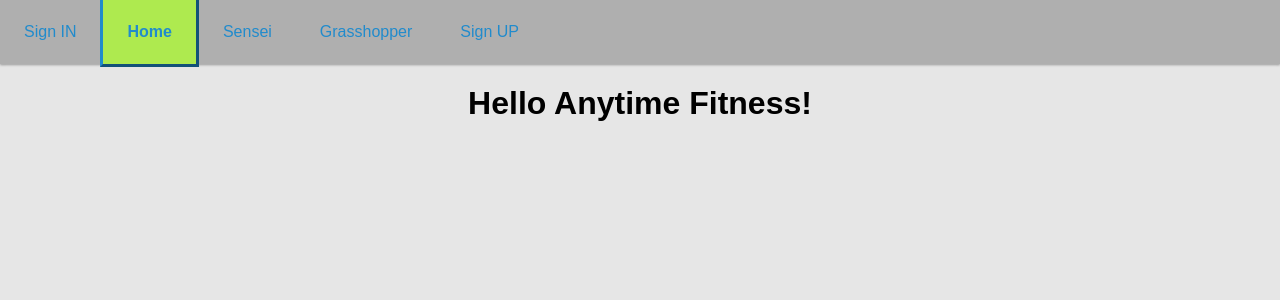
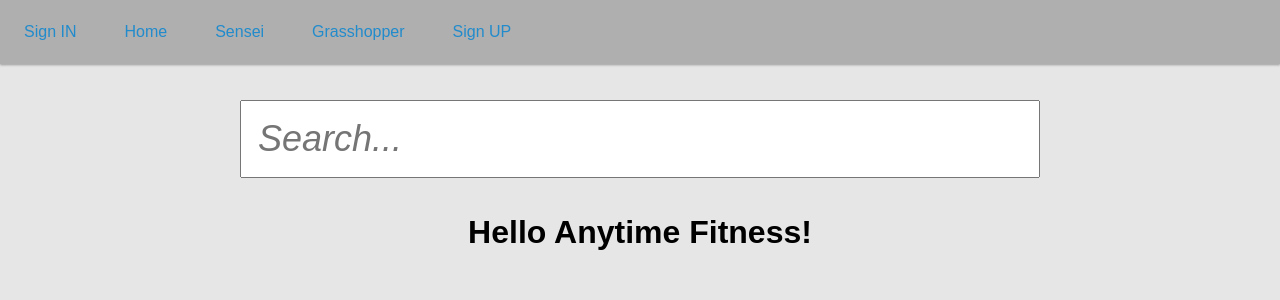
Before and after one commit to Build-Week-Anywhere-Fitess1/Front-end, a React (Create React App) app: page / in a window 1280 px wide. Shown: the top 300 px of the page. Built offline with nearby package versions, Linux system fonts and the light colour scheme.

Commit message:
Build out SeachBar component/Nest and SearchBar inside NavBar component

```diff
--- a/src/App.css
+++ b/src/App.css
@@ -90,3 +90,28 @@
   box-shadow: 0 8px 17px 0 rgba(0, 0, 0, 0.2);
   transition-delay: 0s;
 }
+
+.container {
+  margin: 36px auto;
+  width: 100%;
+  max-width: 800px;
+}
+.search-label {
+  position: relative;
+}
+.container input {
+  width: 100%;
+  padding: 16px;
+  font-size: 36px;
+  font-style: italic;
+  color: #444;
+  box-sizing: border-box;
+  outline: none;
+}
+.search-icon {
+  position: absolute;
+  top: -10px;
+  font-size: 24px;
+  color: #555;
+  right: 18px;
+}
--- a/src/components/NavBar.js
+++ b/src/components/NavBar.js
@@ -1,7 +1,8 @@
 import React from "react";
 import { NavLink } from "react-router-dom";
+import "../App.css";
 
-import "../App.css";
+import SearchBar from "./SearchBar";
 
 function NavBar() {
 
@@ -11,11 +12,12 @@
             <header>
                 <ul className="navbar">
                      <li><NavLink exact to="/signin" activeClassName="activeNavButton">Sign IN</NavLink></li>
-                     <li><NavLink exact  to="/" activeClassName="activeNavButton">Home</NavLink></li>
+                     <li><NavLink exact  to="/home" activeClassName="activeNavButton">Home</NavLink></li>
                     <li><NavLink to="/instructor" activeClassName="activeNavButton">Sensei</NavLink></li>
                     <li><NavLink to="/student" activeClassName="activeNavButton">Grasshopper</NavLink></li>
-                    <li><NavLink to="/signup" activeClassName="activeNavButton">Sign UP</NavLink></li>
+                    <li><NavLink to="/register" activeClassName="activeNavButton">Sign UP</NavLink></li>
                 </ul>
+                <SearchBar />
             </header>
         </div>
     );
--- /dev/null
+++ b/src/components/SearchBar.js
@@ -0,0 +1,53 @@
+import React, { useState }from "react";
+
+import "../App.css";
+
+function SearchBar(props) {
+  const [inputValue, setInputValue] = useState({
+    query: "",
+    results: {},
+    loading: false,
+    message: ""
+  });
+
+
+  const handleChange = event => {
+    const query = event.target.value;
+    setInputValue({ query, loading: true, message: "" });
+  };
+
+  const handleSubmit = event => {
+    event.preventDefault();
+    console.log(inputValue.query);
+    setInputValue({
+      query: "",
+      results: {},
+      loading: false,
+      message: ""
+    });
+  };
+
+
+  return (
+    <div className="container">
+      {console.log(inputValue)}
+      <form>
+        <label className="search-label" htmlFor="search-input">
+          <input
+            type="text"
+            value={inputValue.query}
+            id="search-input"
+            placeholder="Search..."
+            onChange={handleChange}
+            onSubmit={() => handleSubmit()}
+          />
+          <i className="fa fa-search search-icon" />
+        </label>
+      </form>
+    </div>
+  );
+}
+
+
+
+export default SearchBar
```
